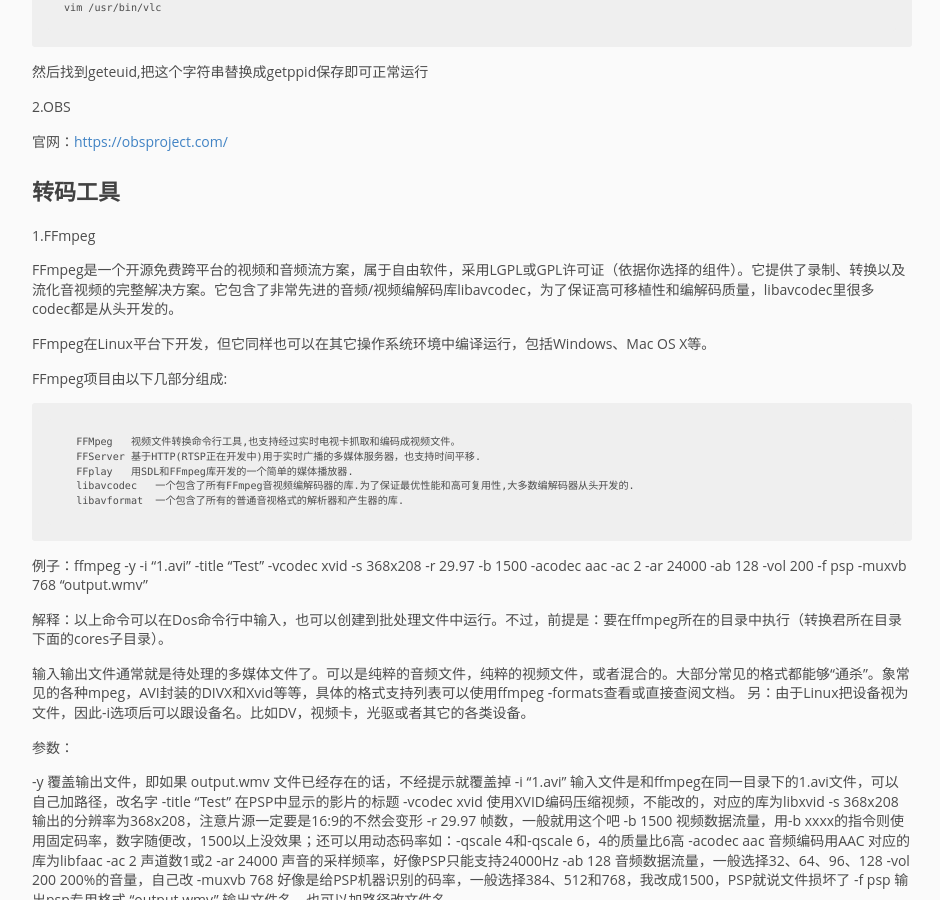
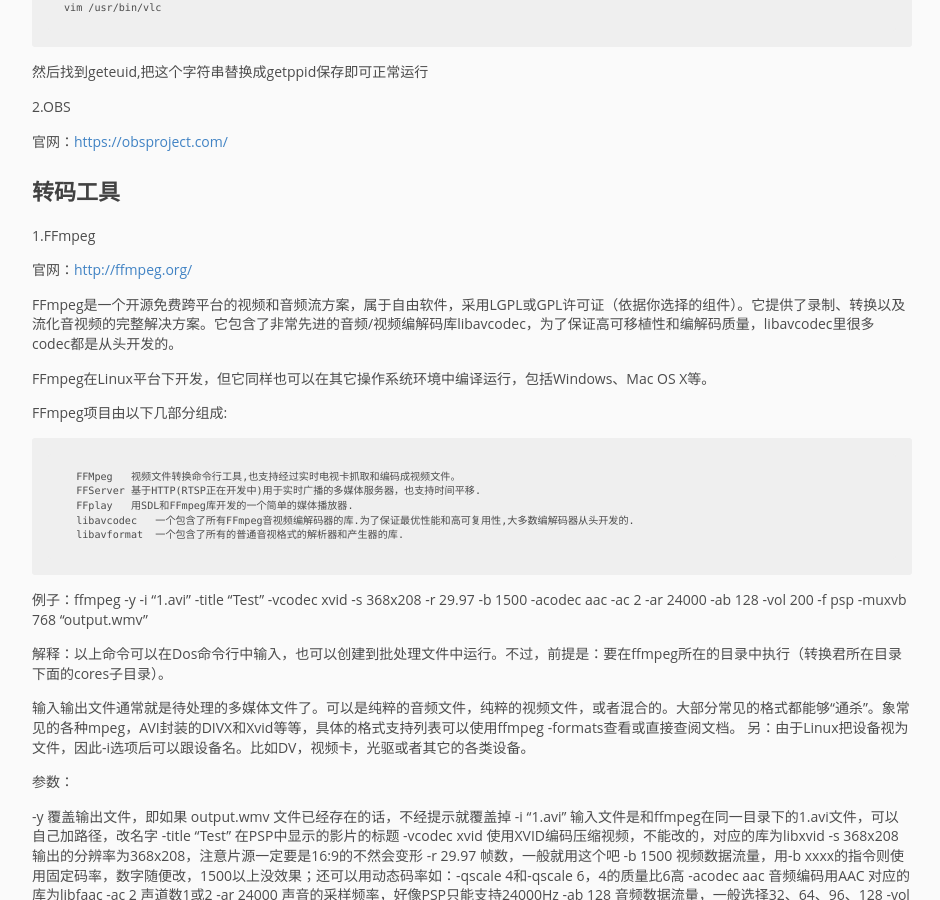
Before and after one commit to pingmalu/pingmalu.github.io, a Jekyll site: the page built from _posts/2017-12-29-流媒体技术.md, in a window 1280 px wide and 900 px high, scrolled down 786 px. Shown: the whole window, without its empty margins (168-1108 px from the left). Built offline with Jekyll 4.4.1, drawn with Linux system fonts in a browser that asks for light colours; nearby versions of some CDN libraries.

Commit message:
'update'

```diff
--- a/_posts/2017-12-29-流媒体技术.md
+++ b/_posts/2017-12-29-流媒体技术.md
@@ -35,6 +35,9 @@
 # 转码工具
 
 1.FFmpeg
+
+官网：[http://ffmpeg.org/](http://ffmpeg.org/)
+
 
 FFmpeg是一个开源免费跨平台的视频和音频流方案，属于自由软件，采用LGPL或GPL许可证（依据你选择的组件）。它提供了录制、转换以及流化音视频的完整解决方案。它包含了非常先进的音频/视频编解码库libavcodec，为了保证高可移植性和编解码质量，libavcodec里很多codec都是从头开发的。
 
```
